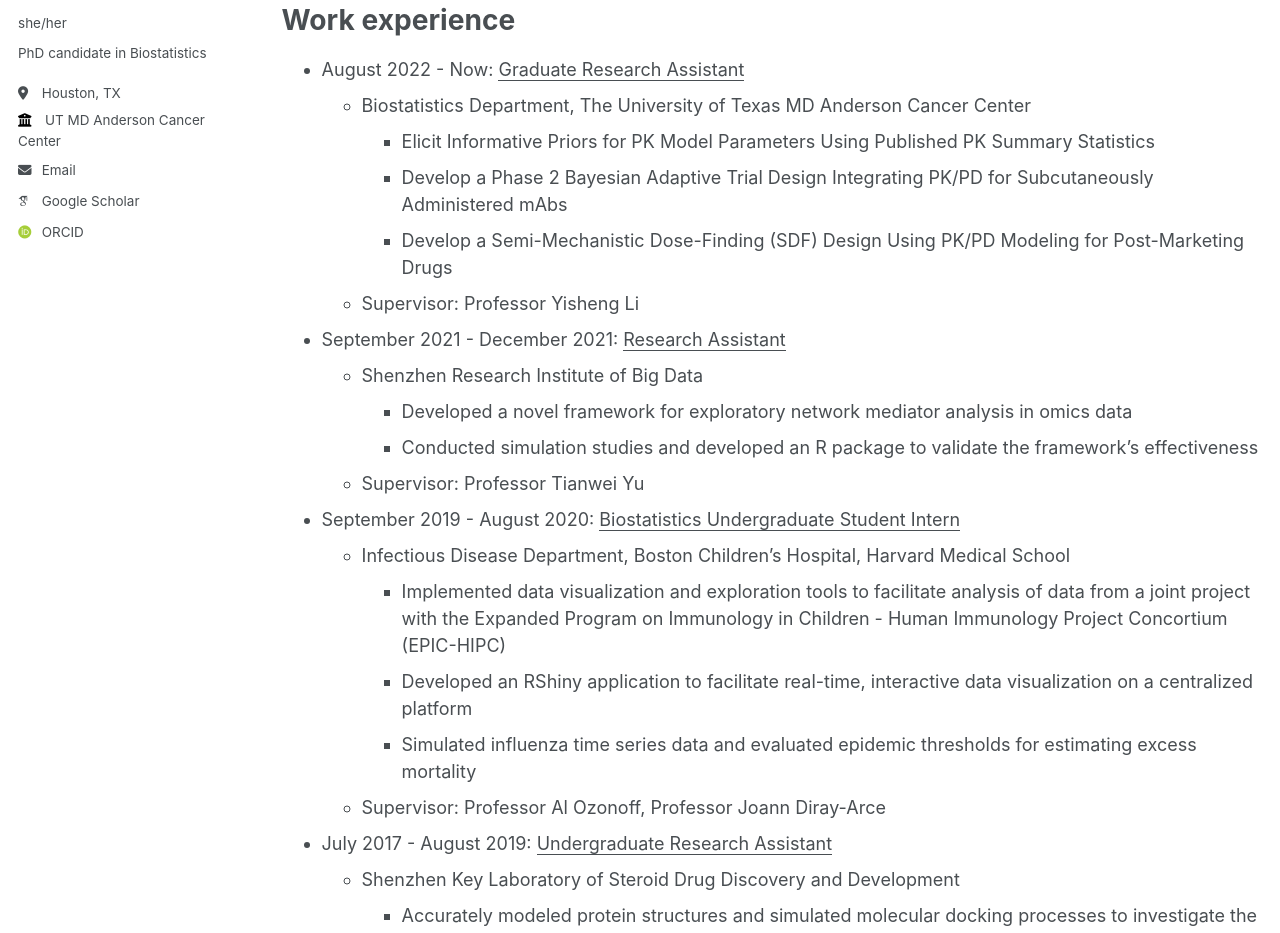
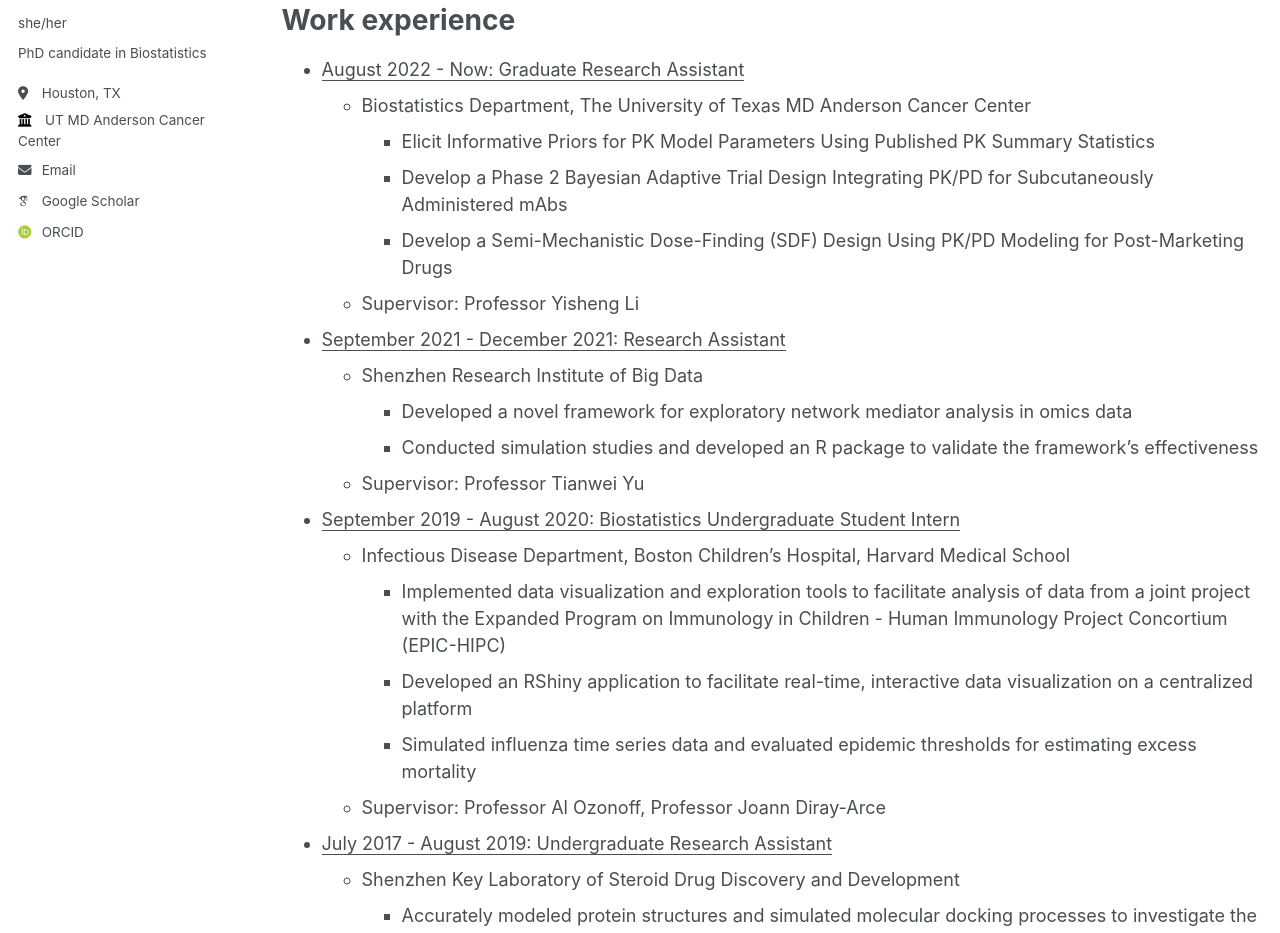
Before and after one commit to ShunRao8/shunrao8.github.io, a Jekyll site: the page built from _pages/cv.md, in a window 1280 px wide and 1400 px high. Shown: the part 304-1237 px from the top of the window. Built offline with Jekyll 4.4.1, drawn with Linux system fonts in a browser that asks for light colours; some web fonts are replaced.

Commit message:
Update cv.md

```diff
--- a/_pages/cv.md
+++ b/_pages/cv.md
@@ -16,27 +16,27 @@ Education
 
 Work experience
 ======
-* August 2022 - Now: <u>Graduate Research Assistant</u>
+* <u>August 2022 - Now: Graduate Research Assistant</u>
   * Biostatistics Department, The University of Texas MD Anderson Cancer Center
     * Elicit Informative Priors for PK Model Parameters Using Published PK Summary Statistics
     * Develop a Phase 2 Bayesian Adaptive Trial Design Integrating PK/PD for Subcutaneously Administered mAbs
     * Develop a Semi-Mechanistic Dose-Finding (SDF) Design Using PK/PD Modeling for Post-Marketing Drugs
   * Supervisor: Professor Yisheng Li
 
-* September 2021 - December 2021: <u>Research Assistant</u>
+* <u>September 2021 - December 2021: Research Assistant</u>
   * Shenzhen Research Institute of Big Data
     * Developed a novel framework for exploratory network mediator analysis in omics data
     * Conducted simulation studies and developed an R package to validate the framework's effectiveness
   * Supervisor: Professor Tianwei Yu
 
-* September 2019 - August 2020: <u>Biostatistics Undergraduate Student Intern</u>
+* <u>September 2019 - August 2020: Biostatistics Undergraduate Student Intern</u>
   * Infectious Disease Department, Boston Children’s Hospital, Harvard Medical School
     * Implemented data visualization and exploration tools to facilitate analysis of data from a joint project with the Expanded Program on Immunology in Children - Human Immunology Project Concortium (EPIC-HIPC)
     * Developed an RShiny application to facilitate real-time, interactive data visualization on a centralized platform
     * Simulated influenza time series data and evaluated epidemic thresholds for estimating excess mortality
   * Supervisor: Professor Al Ozonoff, Professor Joann Diray-Arce
 
-* July 2017 - August 2019: <u>Undergraduate Research Assistant</u>
+* <u>July 2017 - August 2019: Undergraduate Research Assistant</u>
   * Shenzhen Key Laboratory of Steroid Drug Discovery and Development
     * Accurately modeled protein structures and simulated molecular docking processes to investigate the binding interactions between structurally diverse compounds and human Protein Disulfide Isomerase (PDI)
     * Explored the molecular mechanisms that allow certain naturally occurring bioflavonoids to function as reducing co-substrates, using quantum chemical calculation tools such as Gaussian and Multiwfn
```
